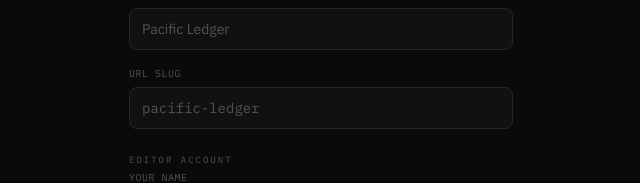
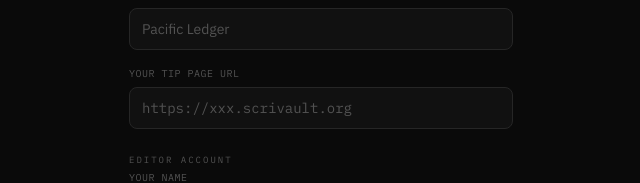
Before and after one commit to scrivault/scrivault-client, a SvelteKit app: page /setup in a window 1280 px wide. Shown: the part 231-414 px from the top of the page, without its empty margins (319-959 px from the left). Built offline with nearby package versions, Linux system fonts and the light colour scheme; no server answers.

Commit message:
Redesign slug input as inline URL preview

```diff
--- a/src/routes/setup/+page.svelte
+++ b/src/routes/setup/+page.svelte
@@ -188,17 +188,31 @@
 					for="org-slug"
 					class="block font-mono text-[10px] tracking-wider uppercase text-vault-text-dim mb-1.5"
 				>
-					URL Slug
+					Your Tip Page URL
 				</label>
+				<!-- svelte-ignore a11y_click_events_have_key_events -->
+				<!-- svelte-ignore a11y_no_static_element_interactions -->
+				<div
+					class="flex items-center bg-vault-surface border border-vault-border rounded-lg px-3 py-2.5 focus-within:border-vault-green focus-within:ring-1 focus-within:ring-vault-green/50 transition-colors cursor-text"
+					onclick={() => document.getElementById('org-slug')?.focus()}
+				>
+					<span class="text-sm font-mono text-vault-text-dim select-none whitespace-nowrap"
+						>https://</span
+					>
 					<input
 						id="org-slug"
 						type="text"
 						bind:value={orgSlug}
 						oninput={handleSlugInput}
 						required
-					class="w-full bg-vault-surface border border-vault-border rounded-lg px-3 py-2.5 text-sm text-vault-text font-mono placeholder:text-vault-text-dim focus:border-vault-green focus:ring-1 focus:ring-vault-green/50 transition-colors"
-					placeholder="pacific-ledger"
+						style="width: {Math.max(orgSlug.length, 1)}ch"
+						class="bg-transparent border-none outline-none text-sm font-mono text-vault-green placeholder:text-vault-text-dim min-w-[3ch] p-0"
+						placeholder="xxx"
 					/>
+					<span class="text-sm font-mono text-vault-text-dim select-none whitespace-nowrap"
+						>.scrivault.org</span
+					>
+				</div>
 			</div>
 
 			<!-- Admin account section -->
```
Lines whose indentation alone changed are shown as unchanged.
